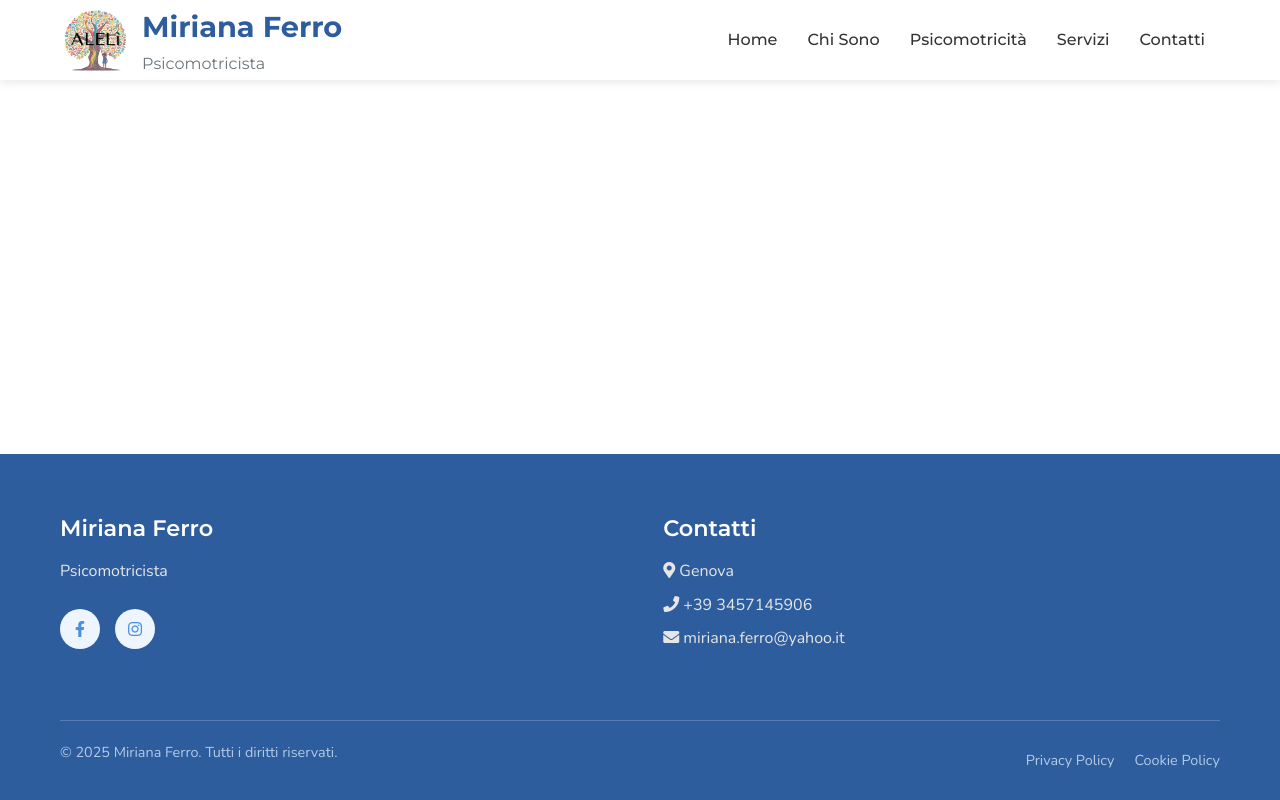
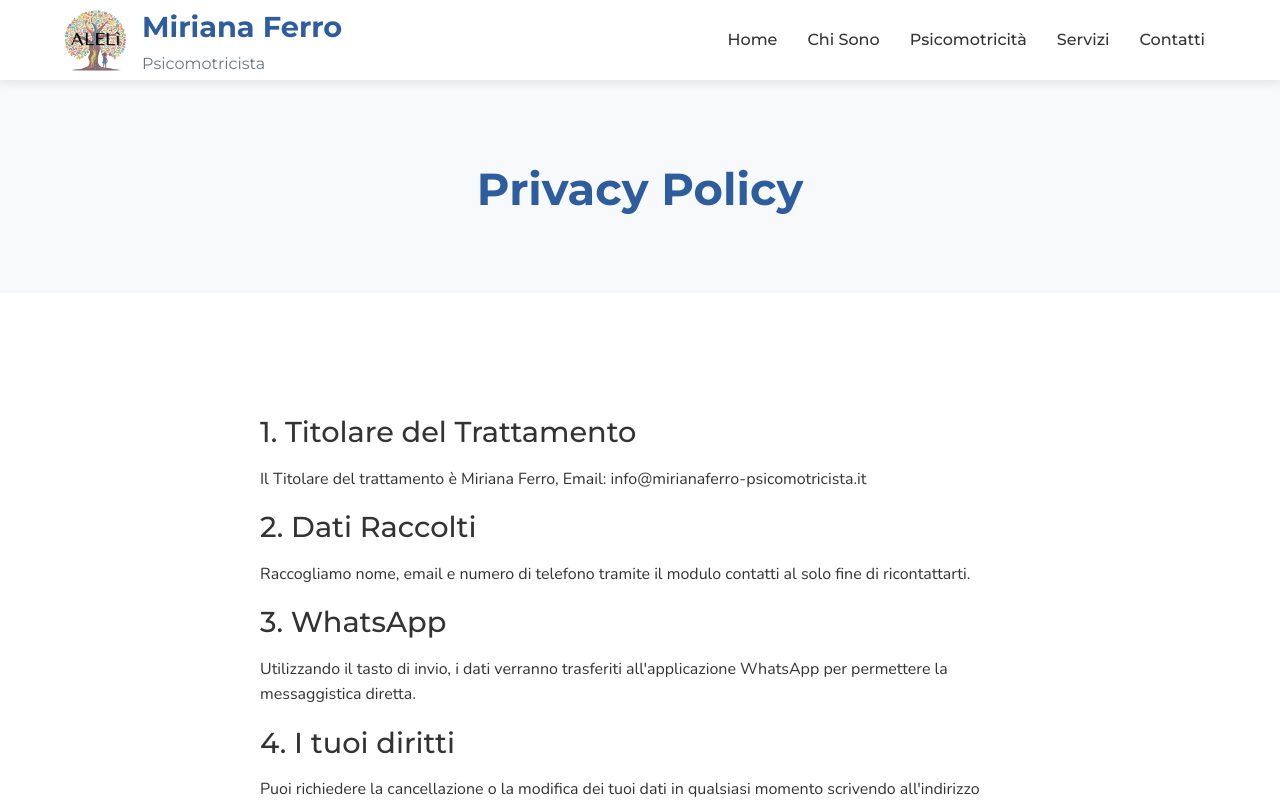
Before and after one commit to aikan86/MirianaPsicomotricita, a React (Create React App) app: page /privacy-policy in a window 1280 px wide. Shown: the top 800 px of the page. Built offline with nearby package versions, Linux system fonts and the light colour scheme.

Commit message:
add privacy policy

```diff
--- a/src/App.js
+++ b/src/App.js
@@ -7,13 +7,14 @@ import ChiSono from './pages/ChiSono';
 import Psicomotricita from './pages/Psicomotricita';
 import Servizi from './pages/Servizi';
 import Contatti from './pages/Contatti';
+import PrivacyPolicy from './pages/PrivacyPolicy';
+import ScrollToTop from './components/ScrollToTop';
 import './styles/App.css';
-import ScrollToTop from './components/ScrollToTop';
+
 function App() {
   return (
     <Router>
       <ScrollToTop />
-
       <div className="App">
         <Navbar />
         <main>
@@ -23,6 +24,7 @@ function App() {
             <Route path="/psicomotricita" element={<Psicomotricita />} />
             <Route path="/servizi" element={<Servizi />} />
             <Route path="/contatti" element={<Contatti />} />
+            <Route path="/privacy-policy" element={<PrivacyPolicy />} />
           </Routes>
         </main>
         <Footer />
--- a/src/pages/Contatti.js
+++ b/src/pages/Contatti.js
@@ -21,6 +21,7 @@ function Contatti() {
       [name]: type === 'checkbox' ? checked : value
     });
 
+    // Rimuove l'errore quando l'utente ricomincia a scrivere
     if (formErrors[name]) {
       setFormErrors({
         ...formErrors,
@@ -69,27 +70,28 @@ function Contatti() {
       return;
     }
 
-    // LOGICA WHATSAPP
-    const numeroWhatsApp = "393457145906"; // Prefisso internazionale + numero
+    // --- LOGICA INVIO WHATSAPP ---
+    const numeroWhatsApp = "393457145906";
 
-    // Prepariamo il testo del messaggio in modo leggibile
-    const servizioScelto = formData.servizio ? `Interessato a: ${formData.servizio}` : "Richiesta informazioni generale";
-    const messaggioWhatsApp = `Ciao Miriana!
-Mi chiamo: ${formData.nome}
-Email: ${formData.email}
-Telefono: ${formData.telefono}
-${servizioScelto}
+    // Formattazione del messaggio con a capo (%0A)
+    const servizioInfo = formData.servizio ? `Interessato a: ${formData.servizio}` : "Richiesta generica";
+    const testoMessaggio = `Ciao Miriana!%0A%0A` +
+      `*Nuovo messaggio dal sito*%0A` +
+      `*Nome:* ${formData.nome}%0A` +
+      `*Email:* ${formData.email}%0A` +
+      `*Telefono:* ${formData.telefono}%0A` +
+      `*Servizio:* ${servizioInfo}%0A%0A` +
+      `*Messaggio:*%0A${formData.messaggio}`;
 
-Messaggio:
-${formData.messaggio}`;
+    const urlWhatsApp = `https://wa.me/${numeroWhatsApp}?text=${testoMessaggio}`;
 
-    // Codifichiamo il testo per l'URL
-    const url = `https://wa.me/${numeroWhatsApp}?text=${encodeURIComponent(messaggioWhatsApp)}`;
+    // Apre WhatsApp in una nuova scheda
+    window.open(urlWhatsApp, '_blank');
 
-    // Apre WhatsApp in una nuova finestra
-    window.open(url, '_blank');
+    // Feedback visivo sul sito
+    setFormSubmitted(true);
 
-    // Reset form e mostra feedback visivo sul sito
+    // Reset del form
     setFormData({
       nome: '',
       email: '',
@@ -99,8 +101,7 @@ ${formData.messaggio}`;
       privacy: false
     });
 
-    setFormSubmitted(true);
-
+    // Nasconde il messaggio di successo dopo 5 secondi
     setTimeout(() => {
       setFormSubmitted(false);
     }, 5000);
@@ -137,6 +138,7 @@ ${formData.messaggio}`;
               <p>+39 3457145906</p>
             </div>
           </div>
+
           <div className="info-item">
             <div className="info-icon">
               <i className="fas fa-envelope"></i>
@@ -165,7 +167,7 @@ ${formData.messaggio}`;
 
           {formSubmitted && (
             <div className="form-success">
-              <p>L'app di WhatsApp si è aperta. Premi invia per mandarmi il messaggio!</p>
+              <p>Ti sto reindirizzando a WhatsApp... Premi "Invia" nell'app per completare!</p>
             </div>
           )}
 
@@ -176,10 +178,10 @@ ${formData.messaggio}`;
                 type="text"
                 id="nome"
                 name="nome"
-                placeholder="Inserisci il tuo nome"
                 value={formData.nome}
                 onChange={handleChange}
                 className={formErrors.nome ? 'error' : ''}
+                placeholder="Il tuo nome"
               />
               {formErrors.nome && <span className="error-message">{formErrors.nome}</span>}
             </div>
@@ -190,10 +192,10 @@ ${formData.messaggio}`;
                 type="email"
                 id="email"
                 name="email"
-                placeholder="esempio@mail.it"
                 value={formData.email}
                 onChange={handleChange}
                 className={formErrors.email ? 'error' : ''}
+                placeholder="esempio@email.it"
               />
               {formErrors.email && <span className="error-message">{formErrors.email}</span>}
             </div>
@@ -204,10 +206,10 @@ ${formData.messaggio}`;
                 type="tel"
                 id="telefono"
                 name="telefono"
-                placeholder="Il tuo numero"
                 value={formData.telefono}
                 onChange={handleChange}
                 className={formErrors.telefono ? 'error' : ''}
+                placeholder="340 0000000"
               />
               {formErrors.telefono && <span className="error-message">{formErrors.telefono}</span>}
             </div>
@@ -223,7 +225,7 @@ ${formData.messaggio}`;
                 <option value="">Seleziona un servizio</option>
                 <option value="Psicomotricità educativa">Psicomotricità educativa</option>
                 <option value="Laboratori nelle scuole">Laboratori nelle scuole</option>
-                <option value="Altro">Altro</option>
+                <option value="Altro">Altro / Informazioni</option>
               </select>
             </div>
 
@@ -232,11 +234,11 @@ ${formData.messaggio}`;
               <textarea
                 id="messaggio"
                 name="messaggio"
-                placeholder="Scrivi qui la tua richiesta..."
                 value={formData.messaggio}
                 onChange={handleChange}
                 rows="5"
                 className={formErrors.messaggio ? 'error' : ''}
+                placeholder="Come posso aiutarti?"
               ></textarea>
               {formErrors.messaggio && <span className="error-message">{formErrors.messaggio}</span>}
             </div>
@@ -259,7 +261,7 @@ ${formData.messaggio}`;
             <div className="form-actions">
               <button type="submit" className="btn-primary">
                 <i className="fab fa-whatsapp" style={{marginRight: '10px'}}></i>
-                Invia messaggio su WhatsApp
+                Invia via WhatsApp
               </button>
             </div>
 
--- /dev/null
+++ b/src/pages/PrivacyPolicy.js
@@ -0,0 +1,29 @@
+import React from 'react';
+import '../styles/App.css'; // Usa gli stili generali
+
+function PrivacyPolicy() {
+  return (
+    <div className="privacy-policy">
+      <section className="page-header">
+        <div className="header-container">
+          <h1>Privacy Policy</h1>
+        </div>
+      </section>
+      <section className="container" style={{ padding: '60px 20px', maxWidth: '800px', margin: '0 auto' }}>
+        <h3>1. Titolare del Trattamento</h3>
+        <p>Il Titolare del trattamento è Miriana Ferro, Email: info@mirianaferro-psicomotricista.it</p>
+
+        <h3>2. Dati Raccolti</h3>
+        <p>Raccogliamo nome, email e numero di telefono tramite il modulo contatti al solo fine di ricontattarti.</p>
+
+        <h3>3. WhatsApp</h3>
+        <p>Utilizzando il tasto di invio, i dati verranno trasferiti all'applicazione WhatsApp per permettere la messaggistica diretta.</p>
+
+        <h3>4. I tuoi diritti</h3>
+        <p>Puoi richiedere la cancellazione o la modifica dei tuoi dati in qualsiasi momento scrivendo all'indirizzo email sopra indicato.</p>
+      </section>
+    </div>
+  );
+}
+
+export default PrivacyPolicy;
```
